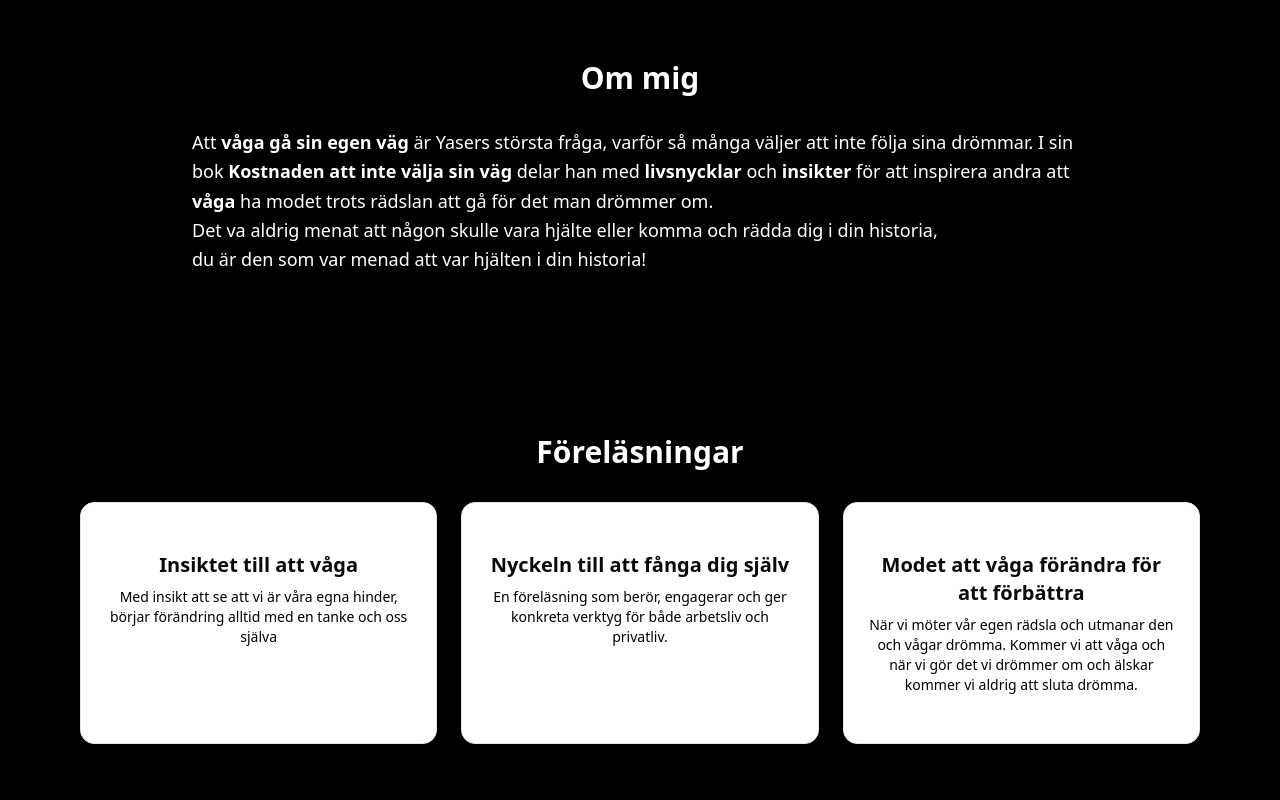
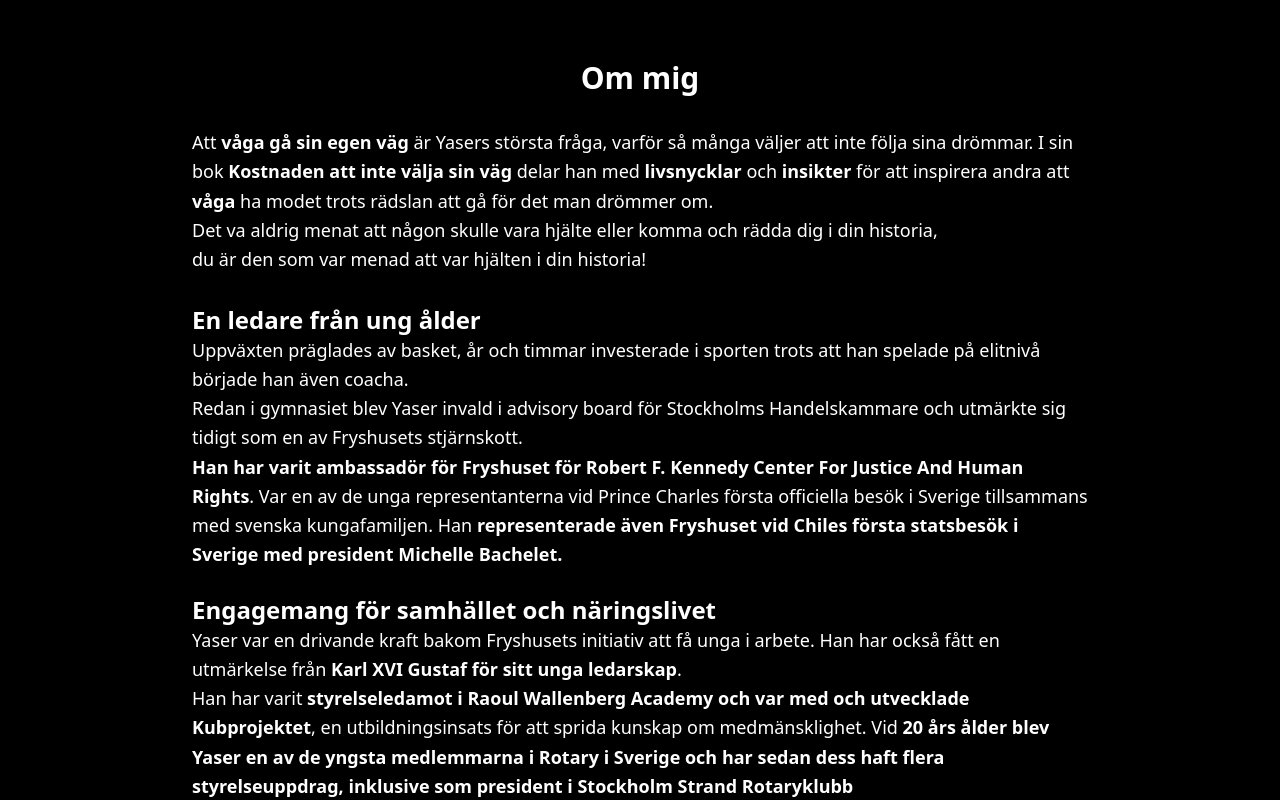
Before and after one commit to Yazukee/Egensida, a React (Vite) app: page / in a window 1280 px wide. Shown: the part 880-1680 px from the top of the page. Built offline with nearby package versions, Linux system fonts and the light colour scheme; no server answers.

Commit message:
justeringar

```diff
--- a/src/components/ui/OmMig.jsx
+++ b/src/components/ui/OmMig.jsx
@@ -1,13 +1,11 @@
 function OmMig() {
   return (
-    <section id="about" className="py-20 px-6 md:px-20 bg-black text-white">
+    <section
+      id="about"
+      className="py-20 px-6 md:px-20 bg-black text-white flex flex-col"
+    >
       <h2 className="text-3xl font-bold mb-8 text-center">Om mig</h2>
-      <div className="max-w-4xl mx-auto flex flex-col md:flex-row items-center gap-10">
-        {/* <img
-          src="./assets/portratt.jpg"
-          alt="Föreläsare"
-          className="w-60 h-60 object-cover rounded-full shadow-lg"
-        /> */}
+      <div className="max-w-4xl mx-auto md:flex-row items-center gap-10">
         <p className="text-lg leading-relaxed">
           Att <b>våga gå sin egen väg</b> är Yasers största fråga, varför så
           många väljer att inte följa sina drömmar. I sin bok{" "}
@@ -18,6 +16,48 @@ function OmMig() {
           Det va aldrig menat att någon skulle vara hjälte eller komma och rädda
           dig i din historia, <br /> du är den som var menad att var hjälten i
           din historia!
+          <br />
+          <br />
+        </p>
+        <h2 className="font-bold text-2xl">En ledare från ung ålder</h2>
+        <p className="text-lg leading-relaxed">
+          Uppväxten präglades av basket, år och timmar investerade i sporten
+          trots att han spelade på elitnivå började han även coacha.
+          <br /> Redan i gymnasiet blev Yaser invald i advisory board för
+          Stockholms Handelskammare och utmärkte sig tidigt som en av Fryshusets
+          stjärnskott. <br />
+          <b>
+            Han har varit ambassadör för Fryshuset för Robert F. Kennedy Center
+            For Justice And Human Rights
+          </b>
+          . Var en av de unga representanterna vid Prince Charles första
+          officiella besök i Sverige tillsammans med svenska kungafamiljen. Han
+          <b>
+            {" "}
+            representerade även Fryshuset vid Chiles första statsbesök i Sverige
+            med president Michelle Bachelet.
+          </b>
+        </p>
+        <br />
+        <h2 className="font-bold text-2xl">
+          Engagemang för samhället och näringslivet
+        </h2>
+        <p className="text-lg leading-relaxed">
+          Yaser var en drivande kraft bakom Fryshusets initiativ att få unga i
+          arbete. Han har också fått en utmärkelse från{" "}
+          <b> Karl XVI Gustaf för sitt unga ledarskap</b>. <br /> Han har varit
+          <b>
+            {" "}
+            styrelseledamot i Raoul Wallenberg Academy och var med och
+            utvecklade Kubprojektet
+          </b>
+          , en utbildningsinsats för att sprida kunskap om medmänsklighet. Vid
+          <b>
+            {" "}
+            20 års ålder blev Yaser en av de yngsta medlemmarna i Rotary i
+            Sverige och har sedan dess haft flera styrelseuppdrag, inklusive som
+            president i Stockholm Strand Rotaryklubb
+          </b>
         </p>
       </div>
     </section>
```
Also changed, not shown: 5 other files (tests, documents, lock files or other folders).
